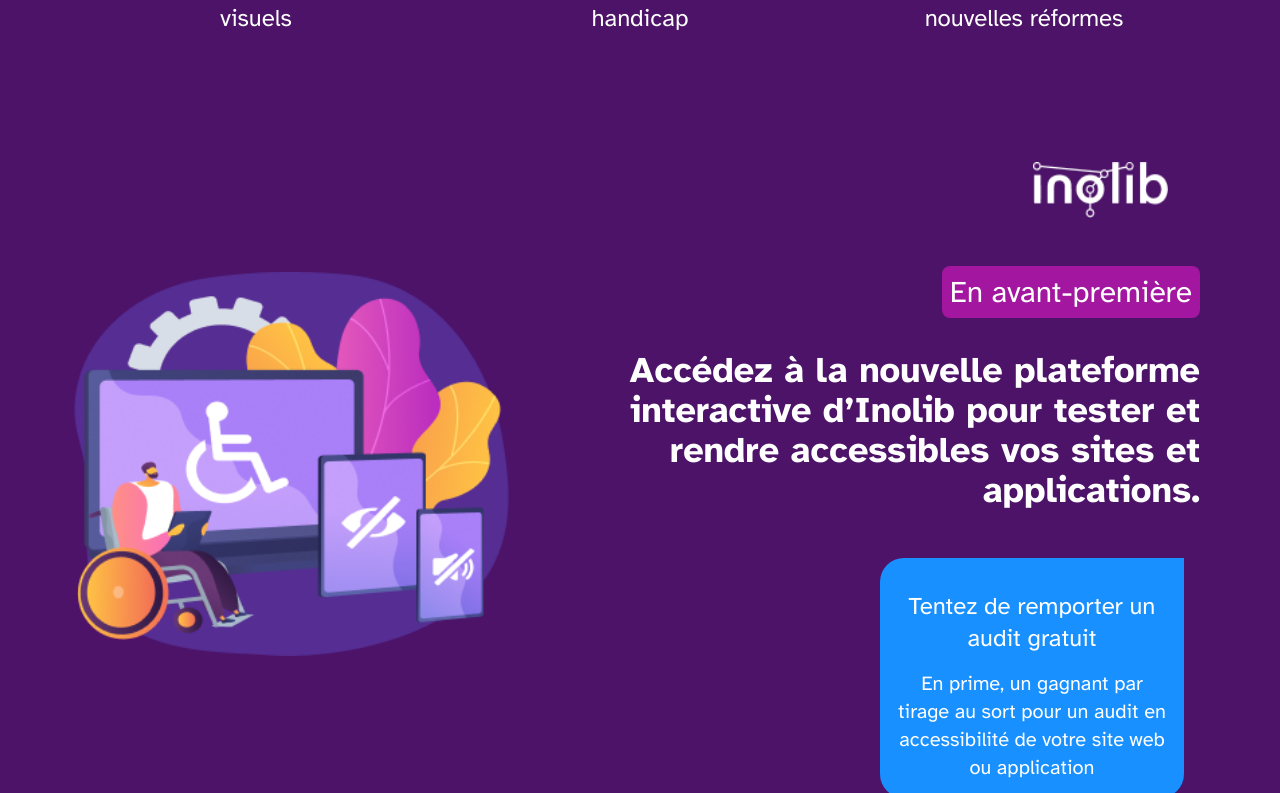
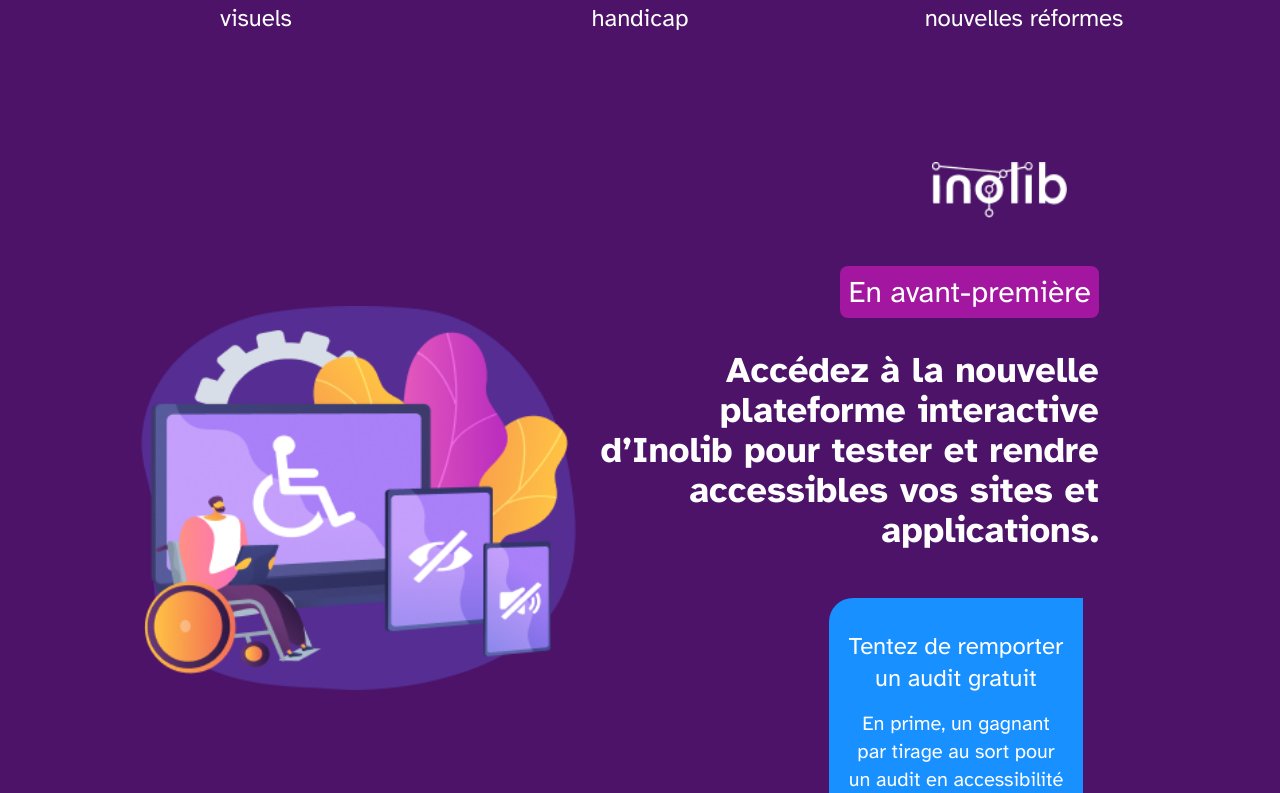
Before and after one commit to inolib/seeph2023, a React (Vite) app: page / in a window 1280 px wide. Shown: the part 2627-3420 px from the top of the page. Built offline with nearby package versions, Linux system fonts and the light colour scheme.

Commit message:
fix: EighthRegion

```diff
--- a/src/components/sections/EighthRegion.tsx
+++ b/src/components/sections/EighthRegion.tsx
@@ -27,14 +27,14 @@
         </p>
       </div>
 
-      <div className="flex md:items-center">
+      <div className="flex md:mx-auto md:items-center lg:w-10/12">
         <img
-          className="hidden md:block md:h-96 md:mx-auto"
+          alt=""
+          className="hidden md:mx-auto md:block md:h-72 lg:h-96"
           src="image_a11y.png"
-          alt=""
         />
 
-        <div className="flex flex-col md:w-1/2 md:ml-auto md:mr-12">
+        <div className="flex flex-col md:ml-auto md:mr-12 md:w-1/2">
           <img
             alt=""
             className="my-12 ml-auto h-14 md:pr-8"
```
